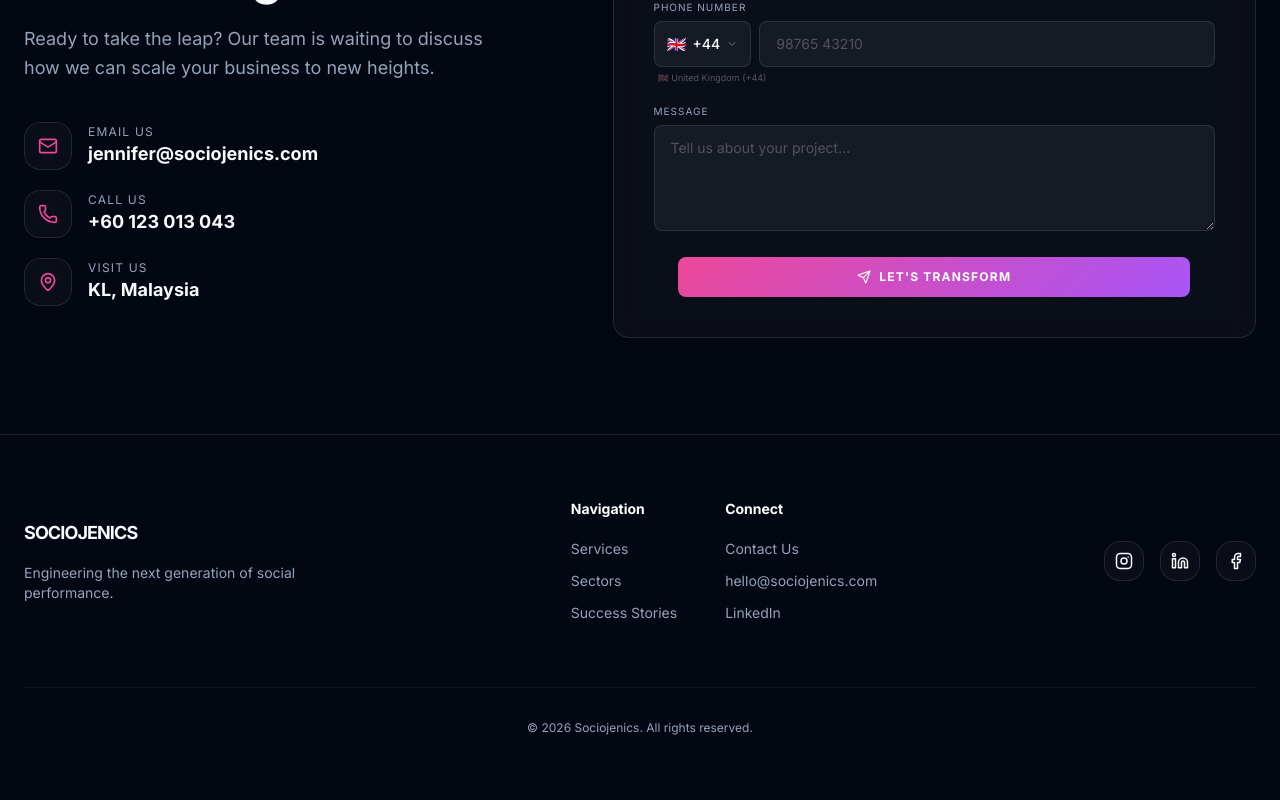
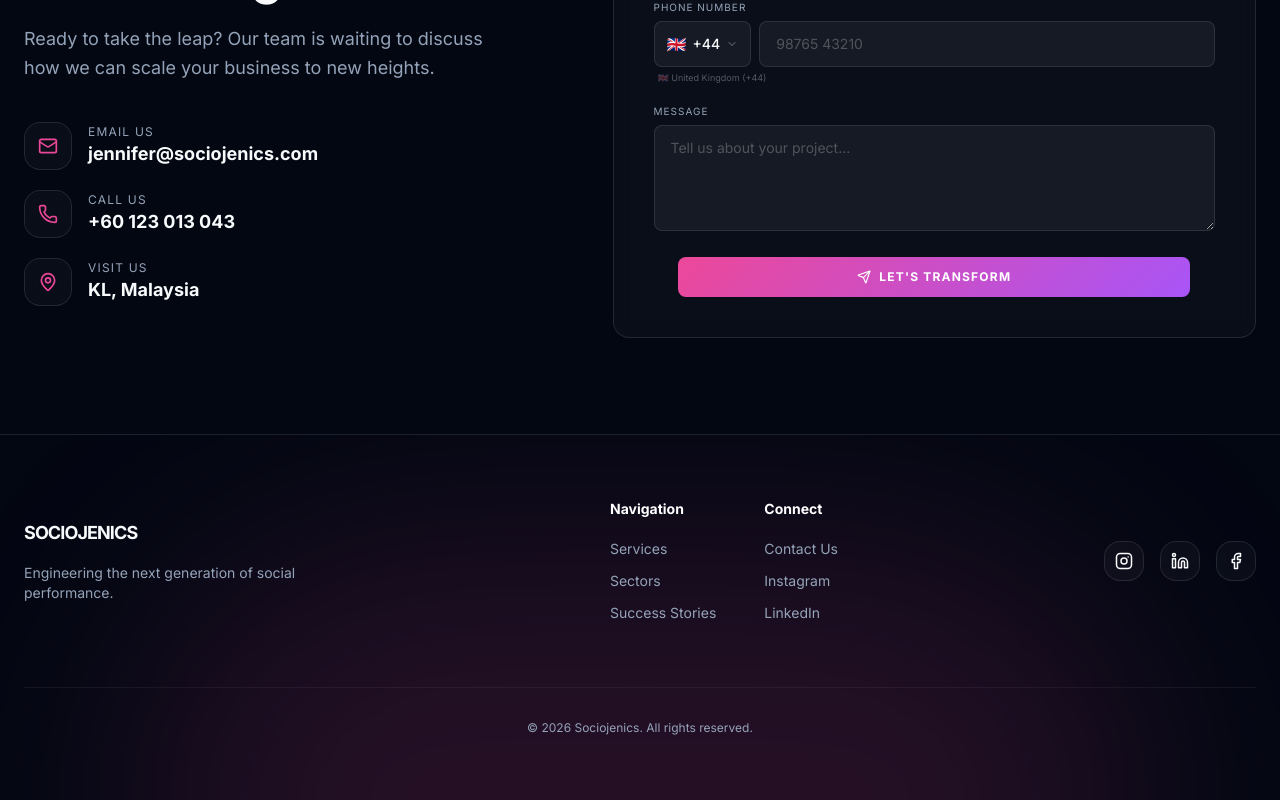
Before and after one commit to ssr85/sociojenics-website, a React (Vite) app: page / in a window 1280 px wide. Shown: the part 3550-4350 px from the top of the page. Built offline with nearby package versions, Linux system fonts and the light colour scheme.

Commit message:
style: Add ambient glow effect to footer and link Instagram profile

```diff
--- a/src/components/Footer.jsx
+++ b/src/components/Footer.jsx
@@ -16,8 +16,11 @@
 
 const Footer = () => {
     return (
-        <footer className="border-t border-white/10 py-16 px-6">
-            <div className="max-w-7xl mx-auto flex flex-col md:flex-row justify-between items-center gap-12">
+        <footer className="border-t border-white/10 py-16 px-6 relative overflow-hidden">
+            {/* Ambient Background Glow */}
+            <div className="absolute bottom-0 left-1/2 -translate-x-1/2 translate-y-1/2 w-[600px] md:w-[1000px] h-[300px] md:h-[500px] bg-accent-pink/15 rounded-full blur-[120px] pointer-events-none -z-10" />
+
+            <div className="max-w-7xl mx-auto flex flex-col md:flex-row justify-between items-center gap-12 relative z-10">
                 <div className="flex flex-col items-center md:items-start gap-4">
                     <div className="flex items-center gap-2 cursor-pointer">
                         <span className="text-lg font-extrabold tracking-tighter uppercase">SOCIOJENICS</span>
@@ -37,7 +40,7 @@
                     <div className="flex flex-col gap-3">
                         <p className="text-white font-semibold mb-2">Connect</p>
                         <Link to="/contact" className="hover:text-accent-pink transition-colors">Contact Us</Link>
-                        <a href="mailto:hello@sociojenics.com" className="hover:text-accent-pink transition-colors">hello@sociojenics.com</a>
+                        <a href="https://www.instagram.com/sociojenics/?hl=en" target="_blank" rel="noopener noreferrer" className="hover:text-accent-pink transition-colors">Instagram</a>
                         <a href="https://www.linkedin.com/in/sociojenics/" target="_blank" rel="noopener noreferrer" className="hover:text-accent-pink transition-colors">LinkedIn</a>
                     </div>
                 </div>
```
